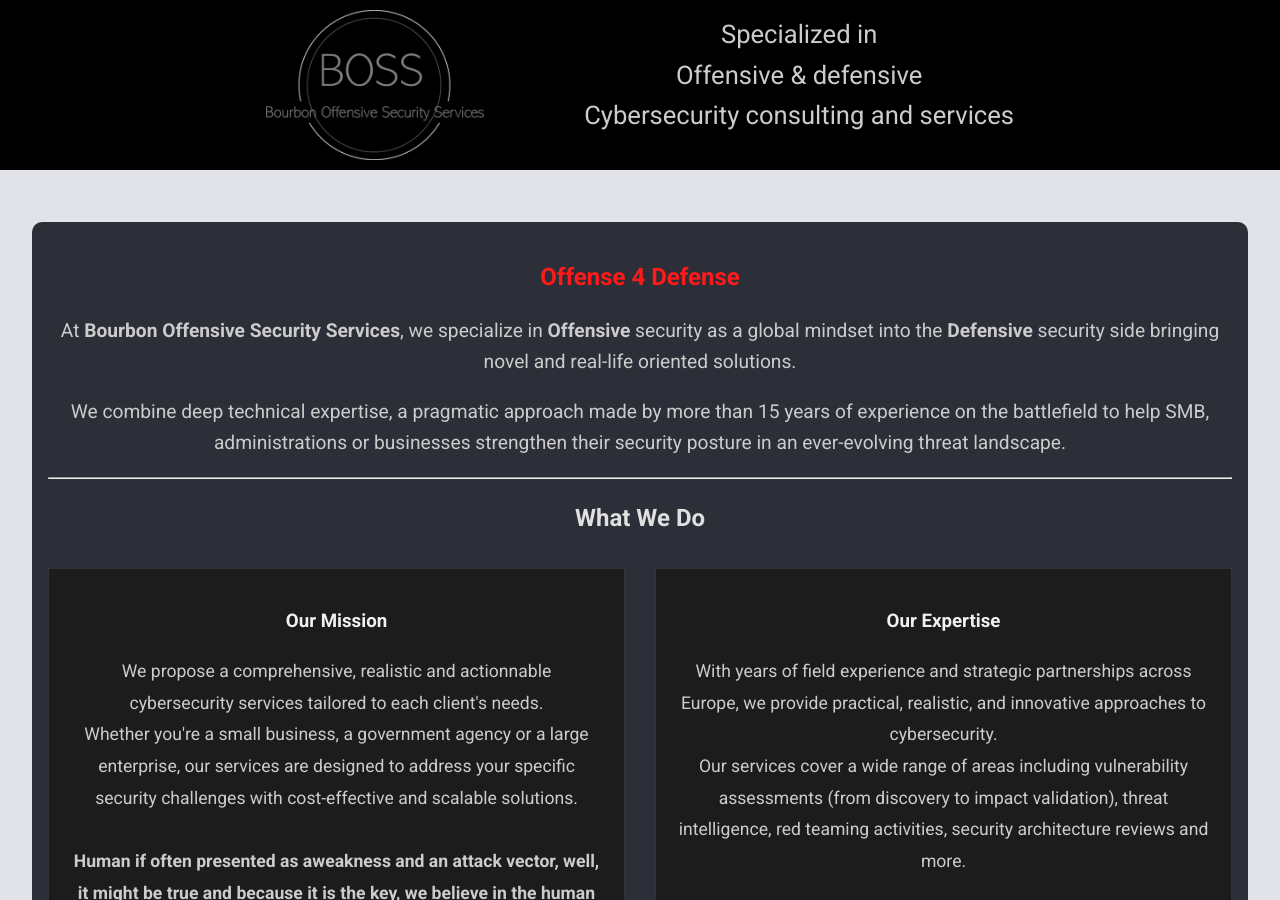
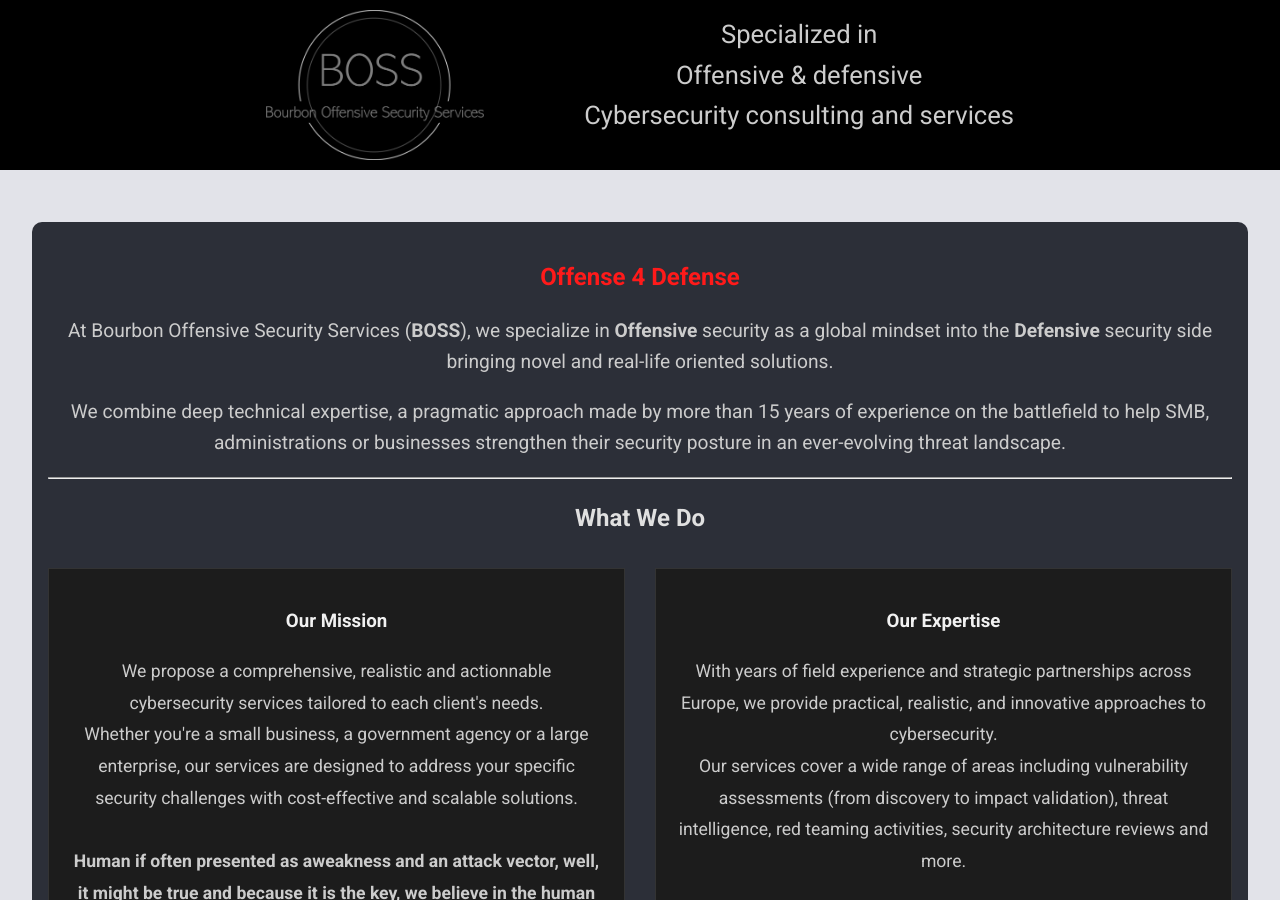
Before and after one commit to kmkz/BOSS.github.io, a Jekyll site: the page built from index.md, in a window 1280 px wide and 900 px high. Built offline with Jekyll 4.4.1, drawn with Linux system fonts in a browser that asks for light colours.

Commit message:
css party

```diff
--- a/index.md
+++ b/index.md
@@ -7,7 +7,7 @@
   <h2 style="font-family: 'Roboto', sans-serif; color: #ff1a1a; font-weight: bold;"> Offense 4 Defense </h2>
 </div>
 
-<p style="text-align: center; color: #ccc; font-size: 1.2em;">At <strong>Bourbon Offensive Security Services</strong>, we specialize in <strong>Offensive</strong> security as a global mindset into the <strong>Defensive</strong> security side bringing novel and real-life oriented solutions.</p>
+<p style="text-align: center; color: #ccc; font-size: 1.2em;">At Bourbon Offensive Security Services (<strong>BOSS</strong>), we specialize in <strong>Offensive</strong> security as a global mindset into the <strong>Defensive</strong> security side bringing novel and real-life oriented solutions.</p>
 <p style="text-align: center; color: #ccc; font-size: 1.2em;">We combine deep technical expertise, a pragmatic approach made by more than 15 years of experience on the battlefield to help SMB, administrations or businesses strengthen their security posture in an ever-evolving threat landscape.</p>
 
 ---
```
